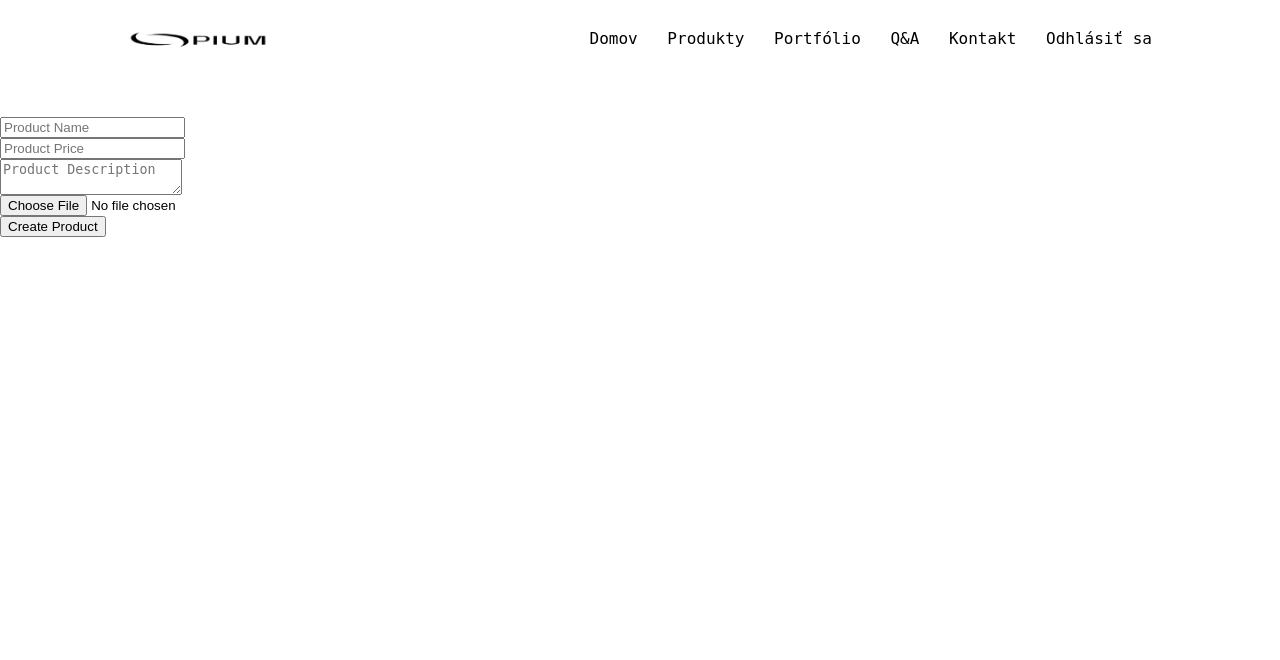
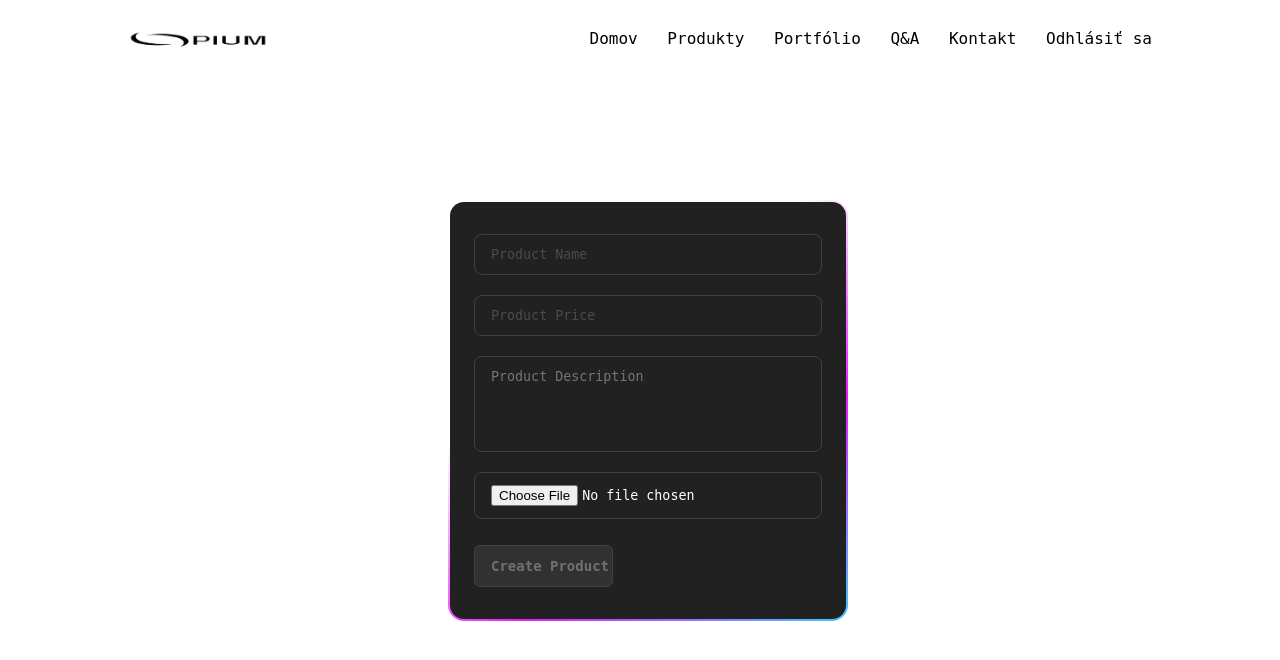
Before and after one commit to TomasZsembera/VST-plugins, a PHP site: page /create.php in a window 1280 px wide. Shown: the top 660 px of the page. Run offline with PHP 8.4, Linux system fonts and the light colour scheme; the visitor is signed in with stand-in values (Sample User, id 1).

Commit message:
create style

```diff
--- a/css/style.css
+++ b/css/style.css
@@ -352,6 +352,109 @@ footer p a {
     box-shadow: 0 0 5px rgba(0, 0, 0, 1);
 
 }
+
+.create-container {
+  width: 400px;
+  background: linear-gradient(#212121, #212121) padding-box,
+              linear-gradient(145deg, transparent 35%,#e81cff, #40c9ff) border-box;
+  border: 2px solid transparent;
+  padding: 32px 24px;
+  font-size: 14px;
+  font-family: inherit;
+  color: white;
+  display: flex;
+  flex-direction: column;
+  gap: 20px;
+  box-sizing: border-box;
+  border-radius: 16px;
+  margin-top: 200px;
+  margin-left: 35%;
+}
+
+.create-container button:active {
+  scale: 0.95;
+}
+
+.create-container .form {
+  display: flex;
+  flex-direction: column;
+  gap: 20px;
+}
+
+.create-container .create-group {
+  display: flex;
+  flex-direction: column;
+  gap: 2px;
+}
+
+.create-container .create-group label {
+  display: block;
+  margin-bottom: 5px;
+  color: #717171;
+  font-weight: 600;
+  font-size: 12px;
+}
+
+.create-container .create-group input {
+  width: 100%;
+  padding: 12px 16px;
+  border-radius: 8px;
+  color: #fff;
+  font-family: inherit;
+  background-color: transparent;
+  border: 1px solid #414141;
+}
+
+.create-container .create-group textarea {
+  width: 100%;
+  padding: 12px 16px;
+  border-radius: 8px;
+  resize: none;
+  color: #fff;
+  height: 96px;
+  border: 1px solid #414141;
+  background-color: transparent;
+  font-family: inherit;
+}
+
+.create-container .create-group input::placeholder {
+  opacity: 0.5;
+}
+
+.create-container .create-group input:focus {
+  outline: none;
+  border-color: #e81cff;
+}
+
+.create-container .create-group textarea:focus {
+  outline: none;
+  border-color: #e81cff;
+}
+
+.create-container .create-submit {
+  display: flex;
+  align-items: flex-start;
+  justify-content: center;
+  align-self: flex-start;
+  font-family: inherit;
+  color: #717171;
+  font-weight: 600;
+  width: 40%;
+  background: #313131;
+  border: 1px solid #414141;
+  padding: 12px 16px;
+  font-size: inherit;
+  gap: 8px;
+  margin-top: 8px;
+  cursor: pointer;
+  border-radius: 6px;
+}
+
+.create-container .create-submit:hover {
+  background-color: #fff;
+  border-color: #fff;
+}
+
 .product-container {
   margin-top: 100px;
   display: flex;
--- a/public_html/create.php
+++ b/public_html/create.php
@@ -45,19 +45,19 @@ if (isset($_POST['submit'])) {
 <main>
 
     <body>
-        <br>
-        <br>
-        <br>
+    <div class = "create-container">
         <form id="createProduct" method="post" enctype="multipart/form-data">
+        <div class = "create-group">
             <input type="text" placeholder="Product Name" id="productName" name="productName" required><br>
             <input type="number" step="0.01" placeholder="Product Price" id="productPrice" name="productPrice"
                 required><br>
             <textarea placeholder="Product Description" id="productDescription" name="productDescription"
                 required></textarea><br>
             <input type="file" id="productImage" name="productImage" required><br>
-            <input type="submit" value="Create Product" name="submit">
+            </div>
+            <input type="submit" value="Create Product" name="submit" class = "create-submit">
         </form>
-
+        </div>
 
     </body>
 </main>
--- a/public_html/index.php
+++ b/public_html/index.php
@@ -87,7 +87,7 @@ include_once '../includes/header.php';
   <script src="../js/menu.js"></script>
   <script src="../js/slider.js"></script>
   <!--KREATIVNY KOD ZADANIE VEKU-->
-  <script src="../js/vek.js"></script>
+  <!--<script src="../js/vek.js"></script>-->
 </body>
 
 </html>
```
Also changed, not shown: img/image_2024-05-26_232124617.png (added).
